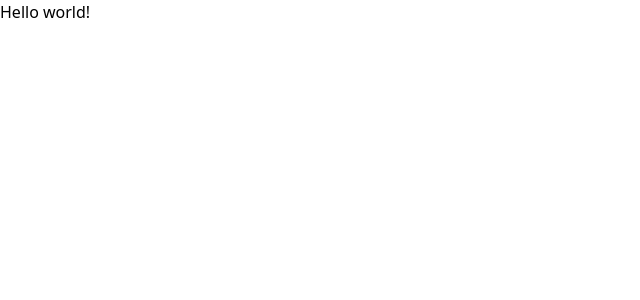
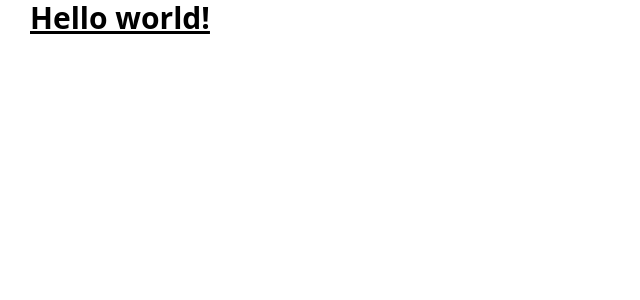
Before and after one commit to mproznydev/Trip-Note, a Next.js app: page / in a window 1280 px wide. Shown: the top 300 px of the page, without its empty margins (0-640 px from the left). Built offline with nearby package versions, Linux system fonts and the light colour scheme.

Commit message:
add src path to tailwind

```diff
--- a/tailwind.config.js
+++ b/tailwind.config.js
@@ -4,6 +4,8 @@ module.exports = {
     "./app/**/*.{js,ts,jsx,tsx,mdx}",
     "./pages/**/*.{js,ts,jsx,tsx,mdx}",
     "./components/**/*.{js,ts,jsx,tsx,mdx}",
+
+    "./src/**/*.{js,ts,jsx,tsx,mdx}",
   ],
   theme: {
     extend: {},
```
